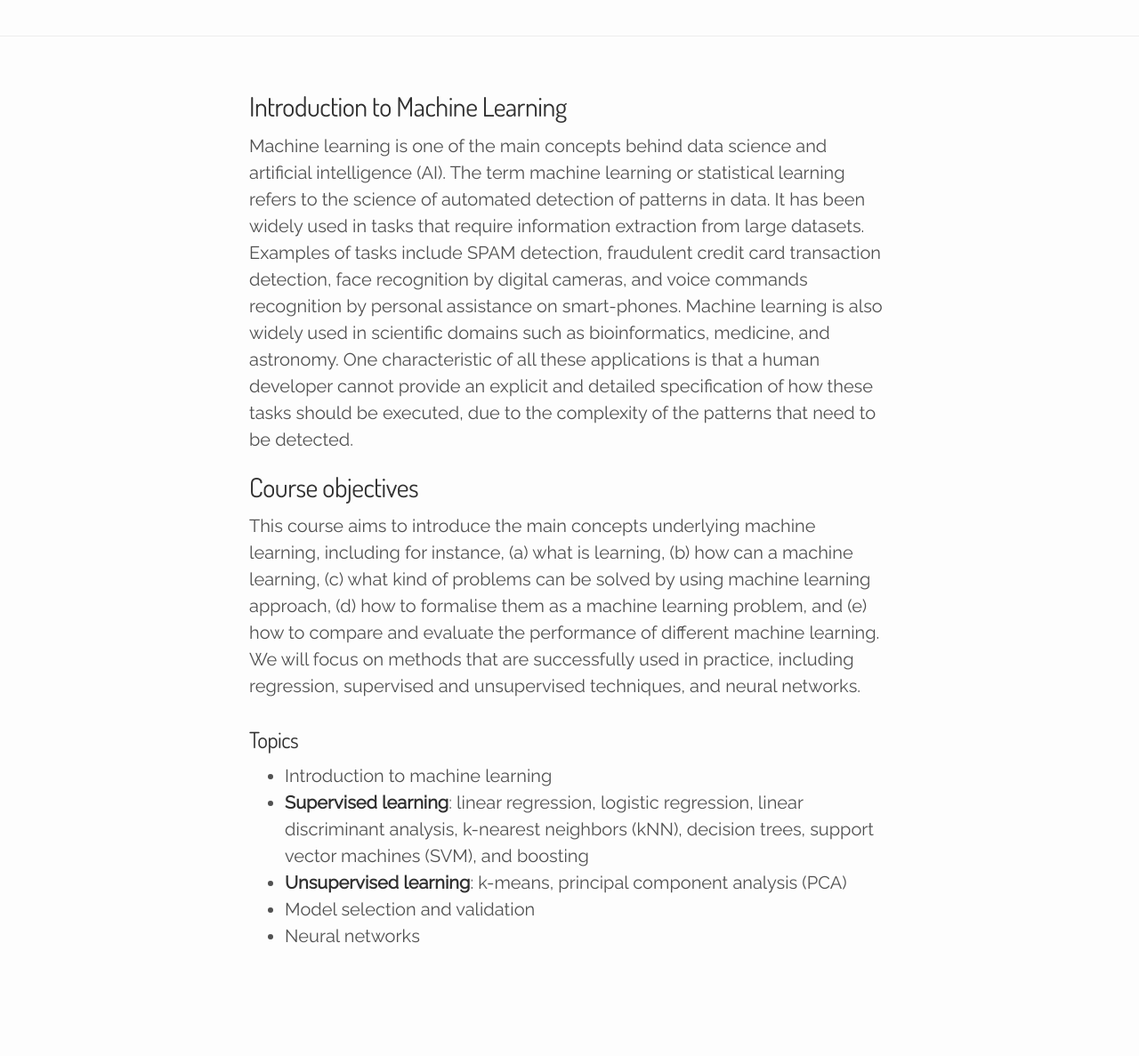
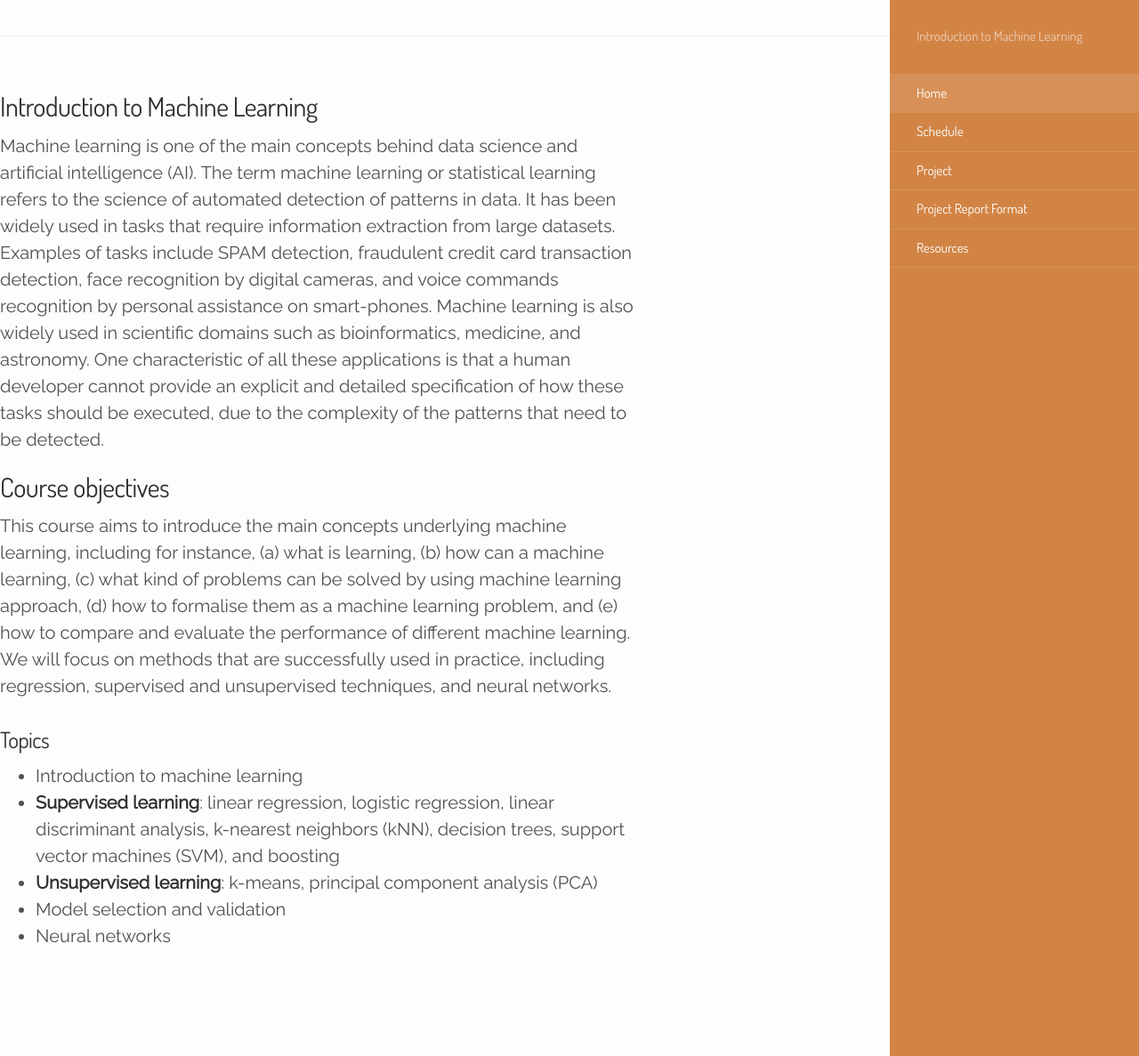
Before and after one commit to esmeml/esmeml.github.io, a Jekyll site: the page built from index.html, in a window 1280 px wide and 1187 px high. Shown: the whole window at 89% size. Built offline with Jekyll 4.4.1, drawn with Linux system fonts in a browser that asks for light colours; the list of posts is cut into pages by our own code.

```diff
--- a/_includes/sidebar.html
+++ b/_includes/sidebar.html
@@ -1,40 +1,35 @@
+<!-- Target for toggling the sidebar `.sidebar-checkbox` is for regular
+     styles, `#sidebar-checkbox` for behavior. -->
+<input type="checkbox" class="sidebar-checkbox" id="sidebar-checkbox" checked>
+
+<!-- Toggleable sidebar -->
 <div class="sidebar" id="sidebar">
-  <div class="container sidebar-sticky"> <!-- class="container sidebar-sticky" -->
-    <div class="sidebar-about"> <!-- class="sidebar-about" -->
-      <h1>
-        <a href="{{ site.baseurl }}">
-          {{ site.title }}
-        </a>
-      </h1>
-      <p class="lead">{{ site.description }}</p>
+  <div class="sidebar-item">
+    <p>{{ site.description }}</p>
   </div>
 
   <nav class="sidebar-nav">
-      <a class="sidebar-nav-item{% if page.url == site.baseurl %} active{% endif %}" href="{{ site.baseurl }}/">Home</a>
+    <a class="sidebar-nav-item{% if page.url == '/' %} active{% endif %}" href="{{ site.baseurl }}/">Home</a>
 
     {% comment %}
       The code below dynamically generates a sidebar nav of pages with
       `layout: page` in the front-matter. See readme for usage.
     {% endcomment %}
 
+    <!-- {% assign pages_list = site.pages | sort:"url" %} -->
     {% assign pages_list = site.pages | sort:"order" %}
     {% for node in pages_list %}
       {% if node.title != null %}
         {% if node.layout == "page" %}
-            <a class="sidebar-nav-item{% if page.url == node.url %} active{% endif %}" href="{{ node.url }}">{{ node.title }}</a>
+          <a class="sidebar-nav-item{% if page.url == node.url %} active{% endif %}" href="{{ site.baseurl }}{{ node.url }}">{{ node.title }}</a>
         {% endif %}
       {% endif %}
     {% endfor %}
 
-      <a class="sidebar-nav-item" href="{{node.urll}}/blog">Blog</a>
-      <a class="sidebar-nav-item" href="{{node.url}}/notes">Notes</a>
-      <!--span class="sidebar-nav-item">Currently v{{ site.version }}</span-->
   </nav>
 
   <div class="sidebar-item">
-      <h4 style="color: white"></h4>
-    </div>
-
-    <p>&copy; {{ site.time | date: '%Y' }}. All rights reserved.</p>
+    <p>
+    </p>
   </div>
 </div>
--- a/index.html
+++ b/index.html
@@ -1,7 +1,6 @@
 ---
 layout: default
 title: Home
-order: 1
 ---
 
 <h2>Introduction to Machine Learning</h2>
```
Lines whose indentation alone changed are shown as unchanged.
